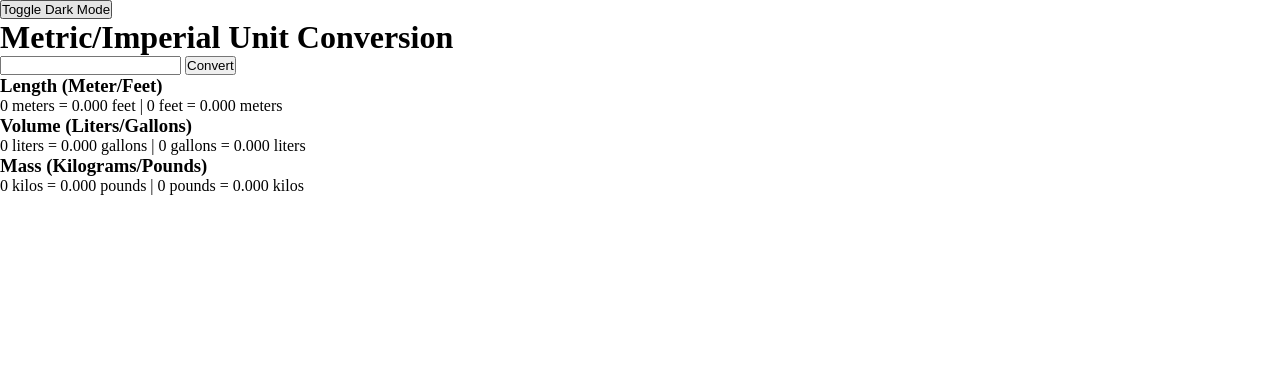
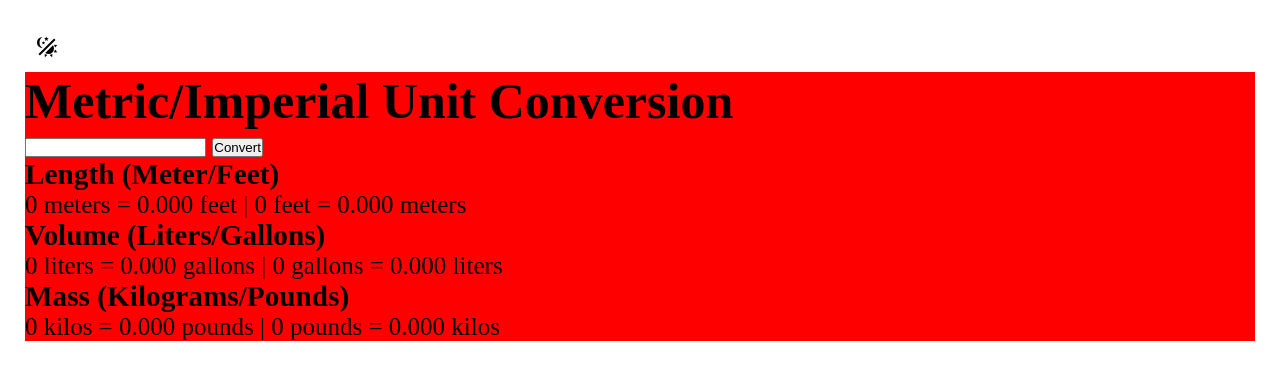
Before and after one commit to PauloMBorges/scrimba-js-unit-conversion, a plain HTML site: page index.html in a window 1280 px wide. Drawn offline with Linux system fonts and the light colour scheme.

Commit message:
Feat: dark mode toggle button (todo: design)

```diff
--- a/index.html
+++ b/index.html
@@ -8,7 +8,12 @@
   </head>
   <body>
     <header>
-        <button>Toggle Dark Mode</button>
+        <button id="dark-mode-btn" aria-label="Toggle Dark Mode">
+            <svg xmlns="http://www.w3.org/2000/svg" viewBox="0 0 24 24">
+              <title>theme-light-dark</title>
+              <path d="M7.5,2C5.71,3.15 4.5,5.18 4.5,7.5C4.5,9.82 5.71,11.85 7.53,13C4.46,13 2,10.54 2,7.5A5.5,5.5 0 0,1 7.5,2M19.07,3.5L20.5,4.93L4.93,20.5L3.5,19.07L19.07,3.5M12.89,5.93L11.41,5L9.97,6L10.39,4.3L9,3.24L10.75,3.12L11.33,1.47L12,3.1L13.73,3.13L12.38,4.26L12.89,5.93M9.59,9.54L8.43,8.81L7.31,9.59L7.65,8.27L6.56,7.44L7.92,7.35L8.37,6.06L8.88,7.33L10.24,7.36L9.19,8.23L9.59,9.54M19,13.5A5.5,5.5 0 0,1 13.5,19C12.28,19 11.15,18.6 10.24,17.93L17.93,10.24C18.6,11.15 19,12.28 19,13.5M14.6,20.08L17.37,18.93L17.13,22.28L14.6,20.08M18.93,17.38L20.08,14.61L22.28,17.15L18.93,17.38M20.08,12.42L18.94,9.64L22.28,9.88L20.08,12.42M9.63,18.93L12.4,20.08L9.87,22.27L9.63,18.93Z" />
+            </svg>
+          </button>
     </header>
     <div class="container">
         <div class="container-top">
--- a/script.js
+++ b/script.js
@@ -38,3 +38,12 @@ function convert() {
     }
 
 }
+
+let darkModeBtn = document.getElementById("dark-mode-btn")
+darkModeBtn.addEventListener("click", toggleDarkMode)
+
+function toggleDarkMode() {
+    document.body.classList.toggle('dark-mode')
+    document.querySelector('.container-top').classList.toggle('dark-mode')
+    document.querySelector('.container-bottom').classList.toggle('dark-mode')
+}
--- a/style.css
+++ b/style.css
@@ -6,6 +6,46 @@
   padding: 0;
 }
 
+
 #warning {
     display: none
 }
+
+body {
+    padding: 25px;
+    background-color: white;
+    color: black;
+    font-size: 25px;
+}
+
+body.dark-mode {
+    background-color: black;
+    color: white;
+}
+
+.container-top,
+.container-bottom {
+    background-color: red;
+}
+
+.container-top.dark-mode,
+.container-bottom.dark-mode {
+    background-color: blue;
+}
+
+header button {
+    background: none;
+    border: none;
+    cursor: pointer;
+    padding: 10px;
+  }
+
+  header button svg {
+    width: 24px;
+    height: 24px;
+    fill: black;
+  }
+
+  body.dark-mode header button svg {
+    fill: white;
+  }
```
